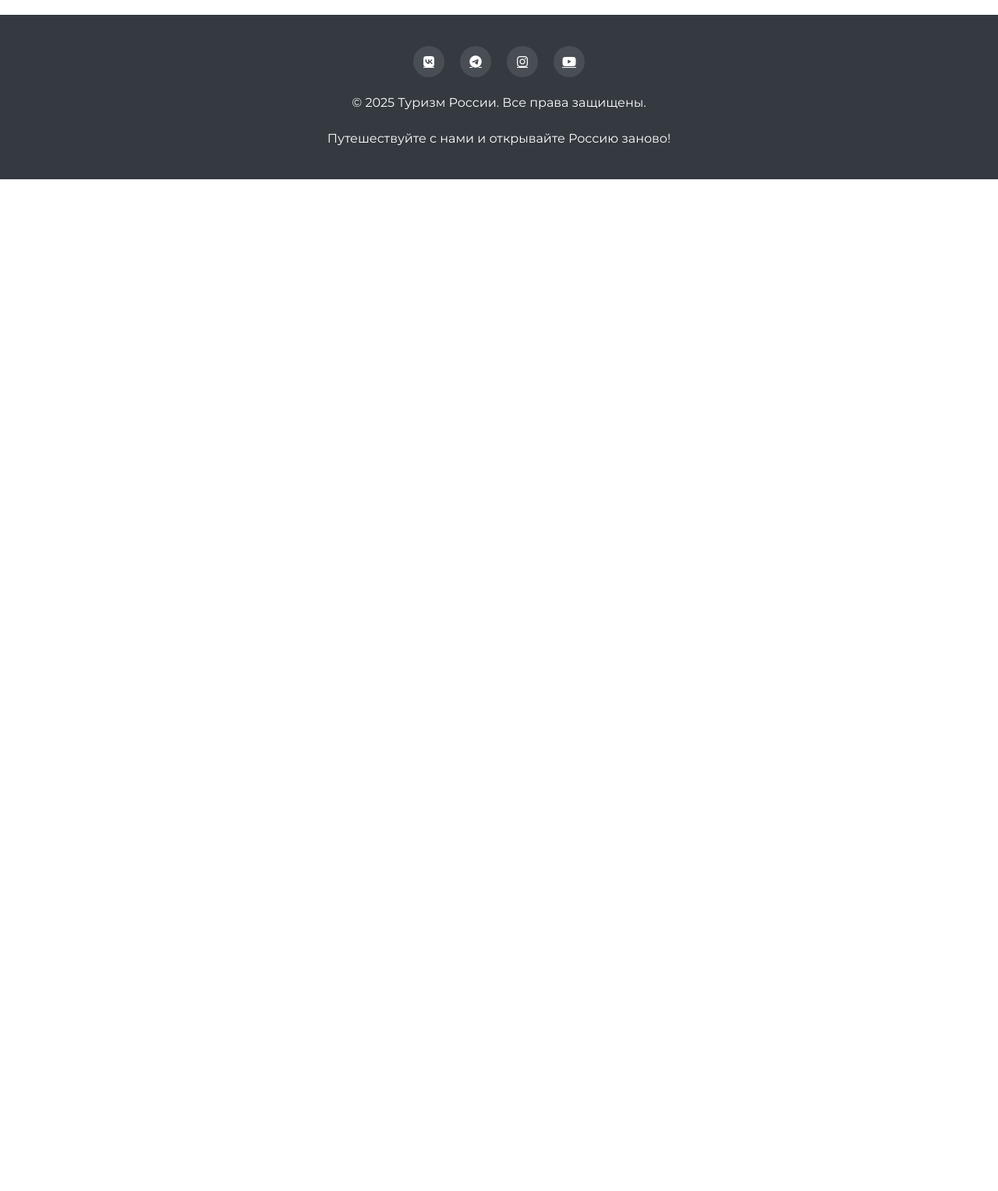
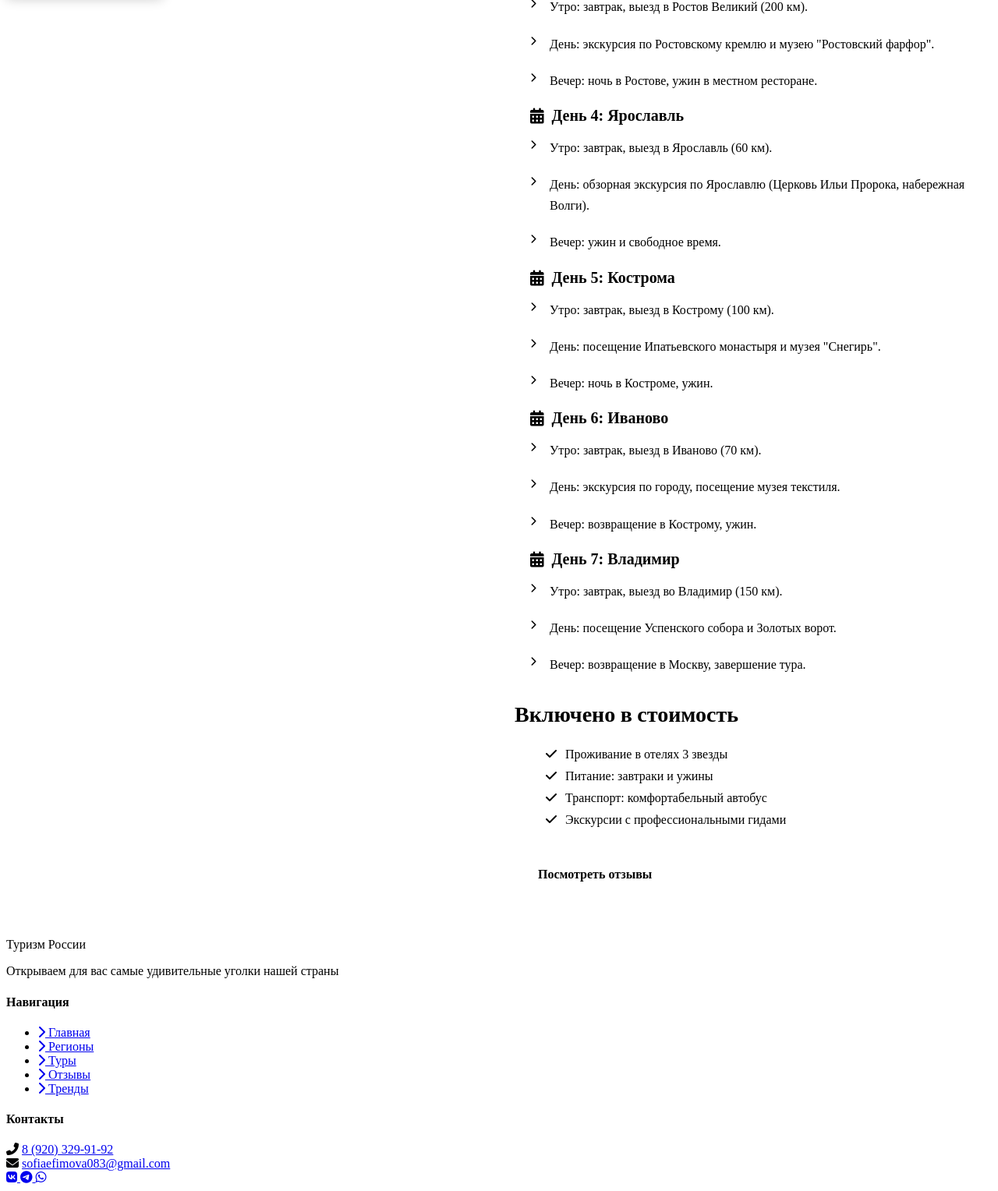
Before and after one commit to SofiaMalfoy25/leto, a Flask app: page /tour/1 in a window 1280 px wide. Shown: the part 1201-2729 px from the top of the page at 78% size. Before the commit the page ends 1431 px from the top, so only its background shows below. Run offline with Flask 3, Linux system fonts and the light colour scheme; tables that the repository leaves empty hold one stand-in row (values such as "Sample post"); grey boxes marked "Sample" are stand-in pictures; some libraries are stand-ins or nearby versions.

Commit message:
Update tour-detail.html

```diff
--- a/app/templates/tour-detail.html
+++ b/app/templates/tour-detail.html
@@ -5,120 +5,10 @@
     <meta name="viewport" content="width=device-width, initial-scale=1.0">
     <title>Детали тура | Туризм России</title>
     <link rel="stylesheet" href="https://cdnjs.cloudflare.com/ajax/libs/font-awesome/6.4.0/css/all.min.css">
+    <link rel="stylesheet" href="https://cdnjs.cloudflare.com/ajax/libs/font-awesome/6.4.0/css/all.min.css">
+    <link rel="stylesheet" href="style.css">
     <link href="https://fonts.googleapis.com/css2?family=Montserrat:wght@400;600;700&family=Playfair+Display:wght@700&display=swap" rel="stylesheet">
     <style>
-        :root {
-            --primary: #2a5f8a;
-            --secondary: #e74c3c;
-            --accent: #f39c12;
-            --light: #f8f9fa;
-            --dark: #343a40;
-            --text: #333;
-            --text-light: #6c757d;
-        }
-
-        * {
-            margin: 0;
-            padding: 0;
-            box-sizing: border-box;
-        }
-
-        body {
-            font-family: 'Montserrat', sans-serif;
-            color: var(--text);
-            line-height: 1.6;
-            background-color: #f5f5f5;
-        }
-
-        .container {
-            width: 100%;
-            max-width: 1200px;
-            margin: 0 auto;
-            padding: 0 20px;
-        }
-
-        /* Header */
-        .header {
-            background: linear-gradient(135deg, rgba(42,95,138,0.9) 0%, rgba(58,123,180,0.9) 100%);
-            color: white;
-            padding: 20px 0;
-            position: fixed;
-            width: 100%;
-            top: 0;
-            z-index: 1000;
-            box-shadow: 0 2px 15px rgba(0,0,0,0.1);
-            transition: all 0.3s ease;
-        }
-
-        .header.scrolled {
-            padding: 10px 0;
-            background: rgba(42,95,138,0.98);
-        }
-
-        .header .container {
-            display: flex;
-            justify-content: space-between;
-            align-items: center;
-        }
-
-        .logo {
-            font-family: 'Playfair Display', serif;
-            font-size: 28px;
-            font-weight: 700;
-            color: white;
-            text-shadow: 1px 1px 3px rgba(0,0,0,0.2);
-        }
-
-        .logo span {
-            color: var(--accent);
-        }
-
-        /* Mobile menu toggle */
-        .menu-toggle {
-            display: none;
-            cursor: pointer;
-            font-size: 24px;
-            color: white;
-        }
-
-        .nav ul {
-            display: flex;
-            list-style: none;
-        }
-
-        .nav li {
-            margin-left: 30px;
-        }
-
-        .nav a {
-            color: white;
-            text-decoration: none;
-            font-weight: 600;
-            font-size: 16px;
-            transition: all 0.3s ease;
-            position: relative;
-            padding-bottom: 5px;
-        }
-
-        .nav a:hover, .nav a.active {
-            color: var(--accent);
-        }
-
-        .nav a:after {
-            content: '';
-            position: absolute;
-            width: 0;
-            height: 2px;
-            bottom: 0;
-            left: 0;
-            background-color: var(--accent);
-            transition: width 0.3s ease;
-        }
-
-        .nav a:hover:after, .nav a.active:after {
-            width: 100%;
-        }
-
         /* Page Header */
         .page-header {
             height: 50vh;
@@ -130,7 +20,6 @@
             align-items: center;
             text-align: center;
             position: relative;
-            margin-top: 70px;
         }
 
         .page-header .container {
@@ -526,43 +415,6 @@
             box-shadow: 0 0 0 3px rgba(42, 95, 138, 0.1);
         }
 
-        /* Footer */
-        .footer {
-            background-color: var(--dark);
-            color: white;
-            padding: 40px 0 20px;
-            text-align: center;
-        }
-
-        .footer p {
-            margin-bottom: 20px;
-        }
-
-        .social-links {
-            display: flex;
-            justify-content: center;
-            margin-bottom: 20px;
-            flex-wrap: wrap;
-        }
-
-        .social-links a {
-            display: inline-flex;
-            align-items: center;
-            justify-content: center;
-            width: 40px;
-            height: 40px;
-            background-color: rgba(255,255,255,0.1);
-            border-radius: 50%;
-            margin: 0 10px;
-            color: white;
-            transition: all 0.3s ease;
-        }
-
-        .social-links a:hover {
-            background-color: var(--accent);
-            transform: translateY(-3px);
-        }
-
         /* Responsive */
         @media (max-width: 1200px) {
             .tour-detail-grid {
@@ -689,45 +541,66 @@
             </div>
 
             <div class="tour-detail-grid">
-                <div class="tour-container">
-                    <div class="tour-header">
-                        <h1>{{ tour.name }}</h1>
-                        <div class="tour-meta">
-                            <span class="price">{{ tour.price }} руб.</span>
-                            <span class="duration">{{ tour.duration }}</span>
+                <div class="tour-gallery">
+                    <div class="main-image">
+                        <img src="" alt="Изображение тура" id="main-image">
+                    </div>
+                    <div class="thumbnails" id="thumbnails-container">
+                        <!-- Thumbnails will be added dynamically -->
                     </div>
                 </div>
 
-                    <div class="tour-gallery">
-                        <img src="{{ url_for('static', filename='Img/' + tour.image) }}" alt="{{ tour.name }}">
+                <div class="tour-info">
+
+                    <h2>Программа тура</h2>
+                    <div id="tour-program" class="tour-program">
+                        <!-- Program days will be added dynamically -->
                     </div>
 
-                    <div class="tour-description">
-                        <h2>Описание тура</h2>
-                        <p>{{ tour.description }}</p>
+                    <h2>Включено в стоимость</h2>
+                    <ul id="tour-includes" class="tour-includes">
+                        <!-- Included items will be added dynamically -->
+                    </ul>
+
+                    <div class="tour-actions">
+                        <a href="reviews.html?tour=${currentTour.id}" class="btn btn-secondary">Посмотреть отзывы</a>
                     </div>
 
-                    <div class="tour-places">
-                        <h2>Основные места посещения</h2>
-                        <ul>
-                            {% for place in tour.places.split(';') %}
-                            <li>{{ place }}</li>
-                            {% endfor %}
-                        </ul>
+                    <div class="booking-form" id="booking-form" style="display: none;">
+                        <h3>Забронировать тур</h3>
+                        <form id="tour-booking-form">
+                            <div class="form-group">
+                                <label for="name">Ваше имя</label>
+                                <input type="text" id="name" name="name" required>
                             </div>
-
-                    <div class="related-tours">
-                        <h2>Похожие туры</h2>
-                        <div class="tours-grid">
-                            {% for tour in related_tours %}
-                            <div class="tour-card">
-                                <a href="{{ url_for('main.tour_detail', tour_id=tour.id) }}">
-                                    <img src="{{ url_for('static', filename='Img/' + tour.image) }}" alt="{{ tour.name }}">
-                                    <h3>{{ tour.name }}</h3>
-                                </a>
+                            <div class="form-group">
+                                <label for="phone">Телефон</label>
+                                <input type="tel" id="phone" name="phone" required>
                             </div>
-                            {% endfor %}
+                            <div class="form-group">
+                                <label for="email">Email</label>
+                                <input type="email" id="email" name="email" required>
                             </div>
+                            <div class="form-group">
+                                <label for="date">Дата тура</label>
+                                <input type="date" id="date" name="date" required>
+                            </div>
+                            <div class="form-group">
+                                <label for="persons">Количество человек</label>
+                                <select id="persons" name="persons">
+                                    <option value="1">1</option>
+                                    <option value="2" selected>2</option>
+                                    <option value="3">3</option>
+                                    <option value="4">4</option>
+                                    <option value="5+">5+</option>
+                                </select>
+                            </div>
+                            <div class="form-group">
+                                <label for="comments">Дополнительные пожелания</label>
+                                <textarea id="comments" name="comments" rows="3"></textarea>
+                            </div>
+                            <button type="submit" class="btn btn-primary">Отправить заявку</button>
+                        </form>
                     </div>
                 </div>
             </div>
@@ -736,14 +609,50 @@
 
     <footer class="footer">
     <div class="container">
+        <div class="footer-grid">
+            <!-- Лого и описание -->
+            <div class="footer-brand">
+                <div class="logo">Туризм <span>России</span></div>
+                <p class="footer-description">Открываем для вас самые удивительные уголки нашей страны</p>
+            </div>
+
+            <!-- Быстрые ссылки -->
+            <div class="footer-links">
+                <h4>Навигация</h4>
+                <ul>
+                    <li><a href="main.html"><i class="fas fa-chevron-right"></i> Главная</a></li>
+                    <li><a href="blog.html"><i class="fas fa-chevron-right"></i> Регионы</a></li>
+                    <li><a href="tours.html"><i class="fas fa-chevron-right"></i> Туры</a></li>
+                    <li><a href="reviews.html"><i class="fas fa-chevron-right"></i> Отзывы</a></li>
+                    <li><a href="trends.html"><i class="fas fa-chevron-right"></i> Тренды</a></li>
+                </ul>
+            </div>
+
+            <!-- Контакты -->
+            <div class="footer-contacts">
+                <h4>Контакты</h4>
+                <div class="contact-item">
+                    <i class="fas fa-phone-alt"></i>
+                    <a href="tel:+79203299192">8 (920) 329-91-92</a>
+                </div>
+                <div class="contact-item">
+                    <i class="fas fa-envelope"></i>
+                    <a href="mailto:sofiaefimova083@gmail.com">sofiaefimova083@gmail.com</a>
+                </div>
+                <!-- Социальные сети -->
                 <div class="social-links">
-                <a href="#"><i class="fab fa-vk"></i></a>
-                <a href="#"><i class="fab fa-telegram"></i></a>
-                <a href="#"><i class="fab fa-instagram"></i></a>
-                <a href="#"><i class="fab fa-youtube"></i></a>
+                    <a href="#" class="social-btn vk" aria-label="ВКонтакте">
+                        <i class="fab fa-vk"></i>
+                    </a>
+                    <a href="#" class="social-btn tg" aria-label="Telegram">
+                        <i class="fab fa-telegram"></i>
+                    </a>
+                    <a href="#" class="social-btn wa" aria-label="WhatsApp">
+                        <i class="fab fa-whatsapp"></i>
+                    </a>
                 </div>
-            <p>© 2025 Туризм России. Все права защищены.</p>
-            <p>Путешествуйте с нами и открывайте Россию заново!</p>
+            </div>
+        </div>
     </div>
     </footer>
     <script>
@@ -757,7 +666,7 @@
             region: 'central',
             type: 'excursion',
             image: 'Img/goldring.png',
-            description: 'Тур по древним городам Северо-Восточной Руси, сохранившим уникальные памятники истории и культуры России. В программе: Сергиев Посад, Переславль-Залесский, Ростов Великий, Ярославль, Кострома, Иваново, Суздаль и Владимир.',
+            description: 'Тур по древним городам Северо-Восточной Руси, сохранившим уникальные памятники истории и культуры России. ',
             program: [
                 { day: 'День 1: Москва', description: 'Утро: прибытие в Москву и размещение в отеле.</p> День: обзорная экскурсия по Москве (Красная площадь, Кремль, Храм Василия Блаженного).</p> Вечер: ужин в ресторане с традиционной русской кухней.' },
                 { day: 'День 2: Сергиев Посад', description: 'Утро: завтрак в отеле, выезд в Сергиев Посад (70 км).</p> День: посещение Троице-Сергиевой лавры, экскурсия по монастырю.</p> Вечер: возвращение в Москву, свободное время.' },
@@ -1271,10 +1180,16 @@
                 console.error('Тур не найден');
                 return;
             }
+            // Устанавливаем фоновое изображение для баннера
+        const tourHeader = document.getElementById('tour-header');
+        tourHeader.style.background = `
+            linear-gradient(rgba(0, 0, 0, 0.6), rgba(0, 0, 0, 0.6)),
+            url('${tour.image}') no-repeat center center/cover
+        `;
 
         // 1. Заполняем основную информацию
         document.getElementById('tour-title').textContent = tour.title;
-        document.getElementById('tour-short-description').textContent = tour.description.substring(0, 100) + '...';
+        document.getElementById('tour-short-description').textContent = tour.description.substring(0);
 
         // Исправляем заполнение мета-данных (убираем +=)
         document.getElementById('tour-duration').innerHTML = `<i class="fas fa-calendar-alt"></i> Длительность: ${tour.duration}`;
@@ -1282,9 +1197,6 @@
         document.getElementById('tour-type').innerHTML = `<i class="fas fa-tag"></i> Тип: ${getTypeName(tour.type)}`;
         document.getElementById('tour-price').innerHTML = `<i class="fas fa-ruble-sign"></i> Цена: ${tour.price.toLocaleString('ru-RU')} руб.`;
 
-
-        // 2. Заполняем описание тура
-        document.getElementById('tour-description').textContent = tour.description;
 
         // 3. Заполняем программу тура
         const programContainer = document.getElementById('tour-program');
```
Lines whose indentation alone changed are shown as unchanged.
